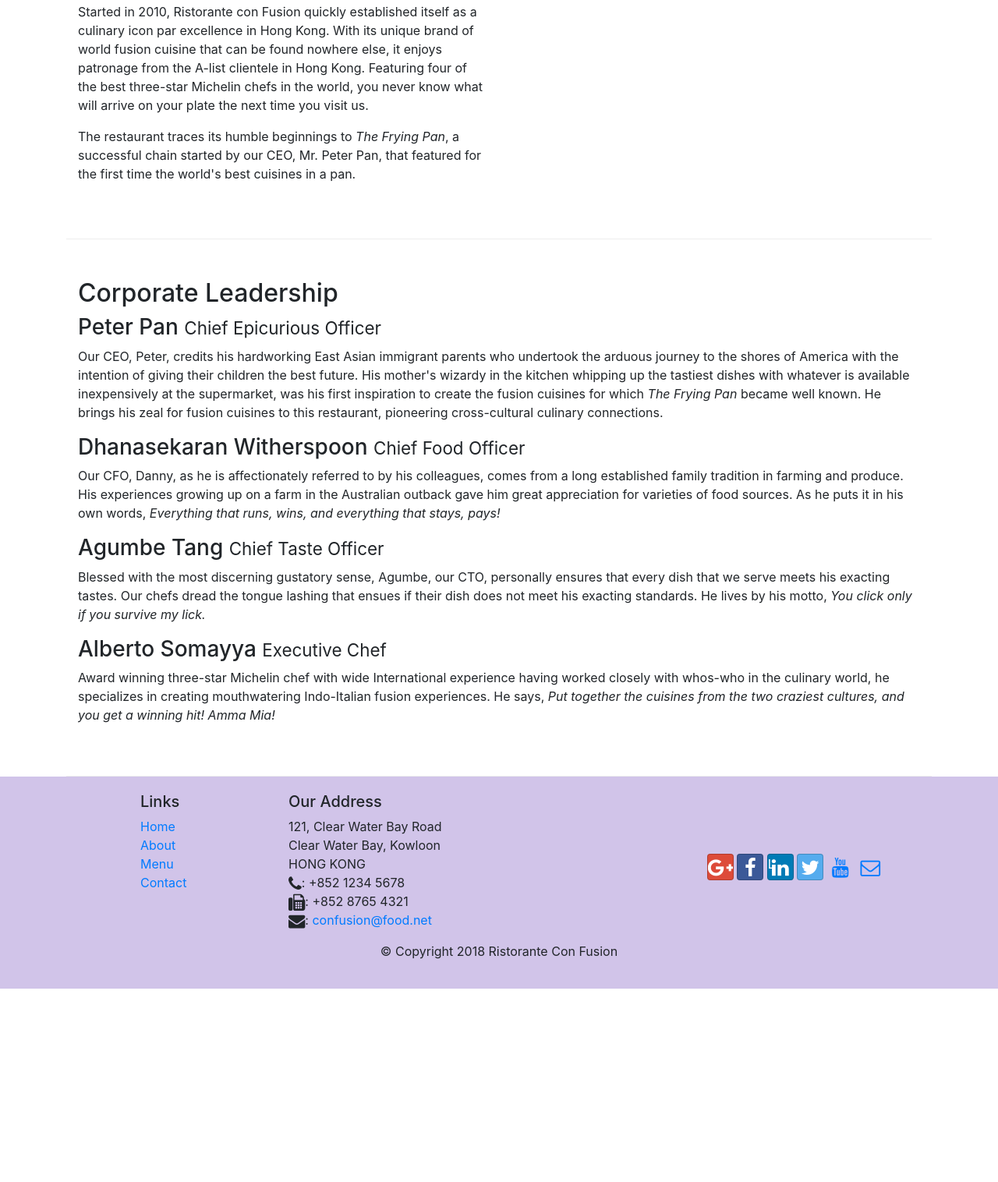
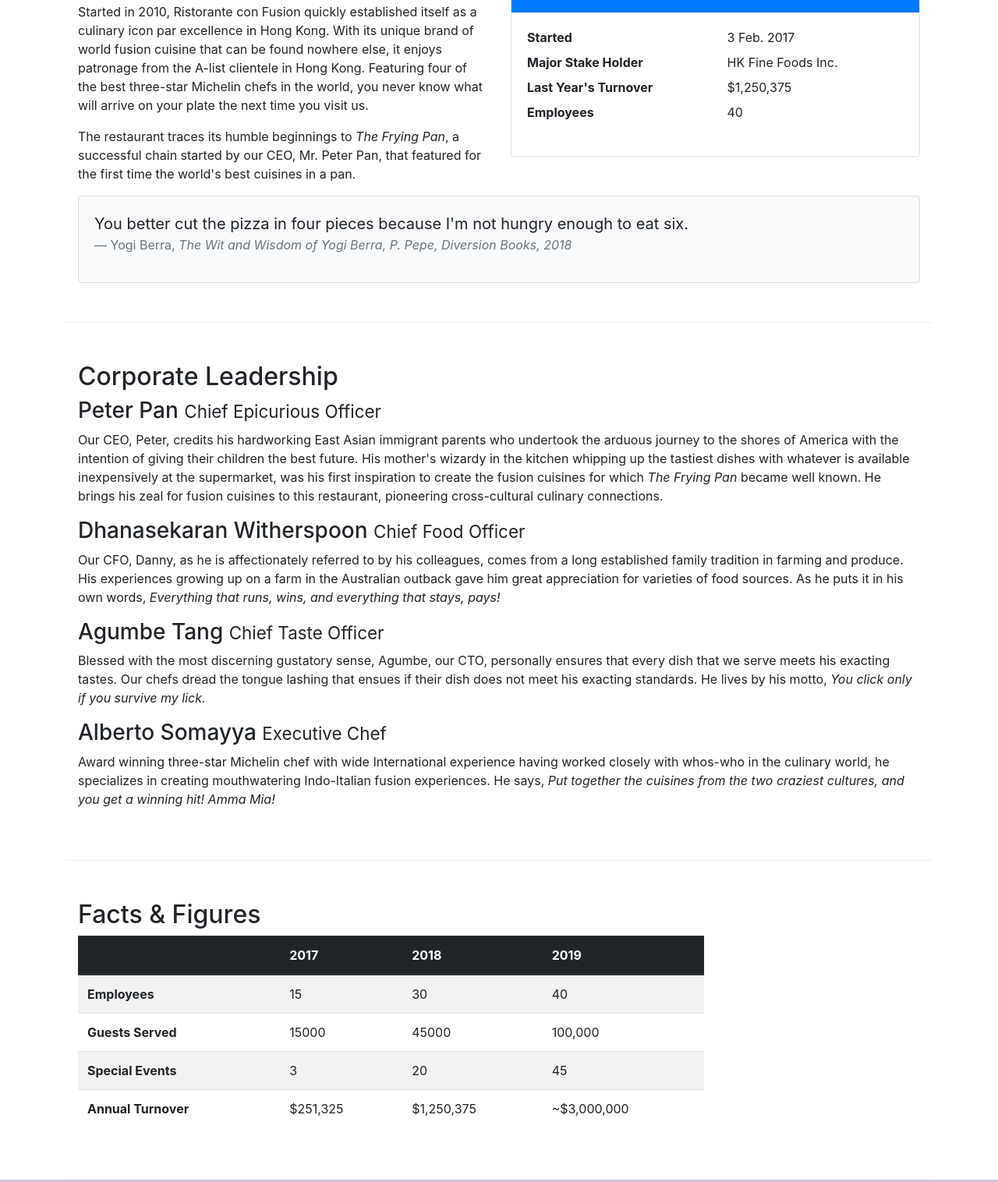
Before and after one commit to seldadg/Ristorante-con-Fusion---Bootstrap, a website: page aboutus.html in a window 1280 px wide. Shown: the part 484-2000 px from the top of the page at 78% size. Before the commit the page ends 1752 px from the top, so only its background shows below. Drawn offline with nearby package versions, Linux system fonts and the light colour scheme.

Commit message:
Tabels and Cards

```diff
--- a/aboutus.html
+++ b/aboutus.html
@@ -26,10 +26,14 @@
             <a class="navbar-brand mr-auto" href="./index.html">Ristorante Con Fusion</a>
             <div class="collapse  navbar-collapse" id="Navbar">
                 <ul class="navbar-nav mr-auto">
-                    <li class="nav-item"><a class="nav-link" href="./index.html"><span class="fa fa-home fa-lg"></span> Home</a></li>
-                    <li class="nav-item active"><a class="nav-link" href="#"><span class="fa fa-info fa-lg"></span> About</a></li>
-                    <li class="nav-item"><a class="nav-link" href="#"><span class="fa fa-list fa-lg"></span> Menu</a></li>
-                    <li class="nav-item"><a class="nav-link" href="./contactus.html"><span class="fa fa-address-card fa-lg"></span> Contact</a></li>
+                    <li class="nav-item"><a class="nav-link" href="./index.html"><span class="fa fa-home fa-lg"></span>
+                            Home</a></li>
+                    <li class="nav-item active"><a class="nav-link" href="#"><span class="fa fa-info fa-lg"></span>
+                            About</a></li>
+                    <li class="nav-item"><a class="nav-link" href="#"><span class="fa fa-list fa-lg"></span> Menu</a>
+                    </li>
+                    <li class="nav-item"><a class="nav-link" href="./contactus.html"><span
+                                class="fa fa-address-card fa-lg"></span> Contact</a></li>
                 </ul>
             </div>
         </div>
@@ -73,7 +77,34 @@
                     chain started by our CEO, Mr. Peter Pan, that featured for the first time the world's best cuisines
                     in a pan.</p>
             </div>
-            <div class="col-12 col-sm">
+            <div class="col-12 col-sm-6">
+                <div class="card">
+                    <h3 class="card-header bg-primary text-white">Facts At a Glance</h3>
+                    <div class="card-body">
+                        <dl class="row">
+                            <dt class="col-6">Started</dt>
+                            <dd class="col-6">3 Feb. 2017</dd>
+                            <dt class="col-6">Major Stake Holder</dt>
+                            <dd class="col-6">HK Fine Foods Inc.</dd>
+                            <dt class="col-6">Last Year's Turnover</dt>
+                            <dd class="col-6">$1,250,375</dd>
+                            <dt class="col-6">Employees</dt>
+                            <dd class="col-6">40</dd>
+                        </dl>
+                    </div>
+                </div>
+            </div>
+            <div class="col-12">
+                <div class="card card-body bg-light">
+                    <blockquote class="blockquote">
+                        <p class="mb-0">You better cut the pizza in four pieces because
+                            I'm not hungry enough to eat six.</p>
+                        <footer class="blockquote-footer">Yogi Berra,
+                            <cite title="Source Title">The Wit and Wisdom of Yogi Berra,
+                                P. Pepe, Diversion Books, 2018</cite>
+                        </footer>
+                    </blockquote>
+                </div>
             </div>
         </div>
 
@@ -105,6 +136,51 @@
                         cultures, and you get a winning hit! Amma Mia!</em></p>
             </div>
         </div>
+        <div class="row row-content">
+            <div class="col-12 col-sm-9">
+                <h2>Facts &amp; Figures</h2>
+                <div class="table-responsive">
+                    <table class="table table-striped">
+                        <thead class="thead-dark">
+                            <tr>
+                                <th>&nbsp;</th>
+                                <th>2017</th>
+                                <th>2018</th>
+                                <th>2019</th>
+                            </tr>
+                        </thead>
+                        <tbody>
+                            <tr>
+                                <th>Employees</th>
+                                <td>15</td>
+                                <td>30</td>
+                                <td>40</td>
+                            </tr>
+                            <tr>
+                                <th>Guests Served</th>
+                                <td>15000</td>
+                                <td>45000</td>
+                                <td>100,000</td>
+                            </tr>
+                            <tr>
+                                <th>Special Events</th>
+                                <td>3</td>
+                                <td>20</td>
+                                <td>45</td>
+                            </tr>
+                            <tr>
+                                <th>Annual Turnover</th>
+                                <td>$251,325</td>
+                                <td>$1,250,375</td>
+                                <td>~$3,000,000</td>
+                            </tr>
+                        </tbody>
+                    </table>
+                </div>
+            </div>
+            <div class="col-12 col-sm-3">
+            </div>
+        </div>
 
     </div>
 
@@ -133,11 +209,16 @@
                 </div>
                 <div class="col-12 col-sm-4 align-self-center">
                     <div class="text-center">
-                        <a class="btn btn-social-icon btn-google" href="http://google.com/+"><i class="fa fa-google-plus fa-lg"></i></a>
-                        <a class="btn btn-social-icon btn-facebook" href="http://www.facebook.com/profile.php?id="><i class="fa fa-facebook fa-lg"></i></a>
-                        <a class="btn btn-social-icon btn-linkedin" href="http://www.linkedin.com/in/">L<i class="fa fa-linkedin fa-lg"></i></a>
-                        <a class="btn btn-social-icon btn-twitter" href="http://twitter.com/"><i class="fa fa-twitter fa-lg"></i></a>
-                        <a class="btn btn-social-icon btn-youtube" href="http://youtube.com/"><i class="fa fa-youtube fa-lg"></i></a>
+                        <a class="btn btn-social-icon btn-google" href="http://google.com/+"><i
+                                class="fa fa-google-plus fa-lg"></i></a>
+                        <a class="btn btn-social-icon btn-facebook" href="http://www.facebook.com/profile.php?id="><i
+                                class="fa fa-facebook fa-lg"></i></a>
+                        <a class="btn btn-social-icon btn-linkedin" href="http://www.linkedin.com/in/">L<i
+                                class="fa fa-linkedin fa-lg"></i></a>
+                        <a class="btn btn-social-icon btn-twitter" href="http://twitter.com/"><i
+                                class="fa fa-twitter fa-lg"></i></a>
+                        <a class="btn btn-social-icon btn-youtube" href="http://youtube.com/"><i
+                                class="fa fa-youtube fa-lg"></i></a>
                         <a class="btn btn-social-icon" href="mailto:"><i class="fa fa-envelope-o fa-lg"></i></a>
                     </div>
                 </div>
```
